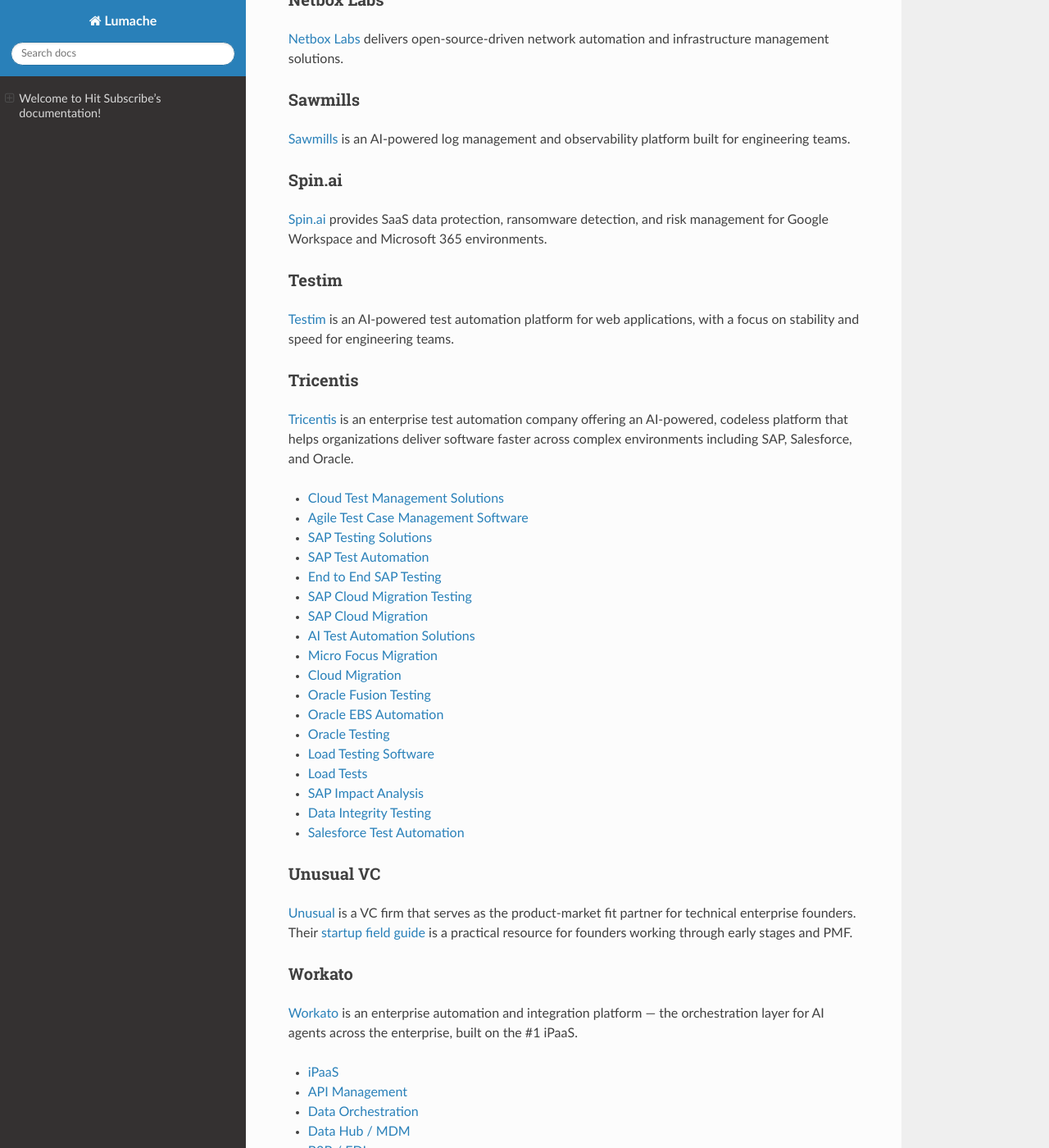
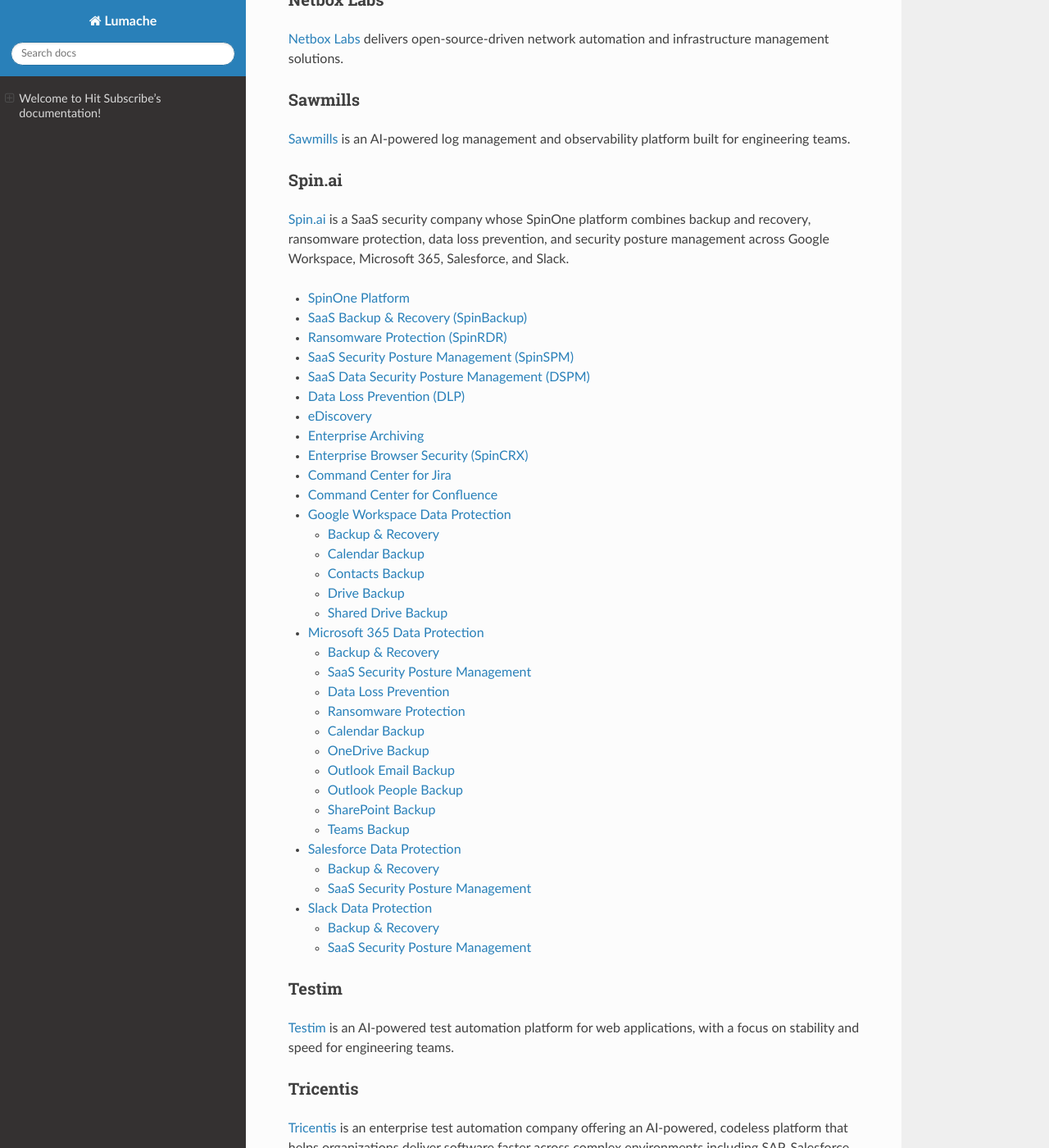
Before and after one commit to hit-subscribe/readthedocs, a Sphinx documentation site: the page built from docs/source/index.rst, in a window 1280 px wide and 1400 px high, scrolled down 1956 px. Shown: the whole window at 82% size. Built offline with Sphinx 7.4.7 and the Read the Docs theme 3.1.0, drawn with Linux system fonts in a browser that asks for light colours; some of the changed text lies outside the part shown.

Commit message:
Enhance documentation for Spin.ai, Wrangle
Expanded the Spin.ai section with detailed descriptions of the SpinOne platform and its features, as well as added new sections for Wrangle and Zilliz.

```diff
--- a/docs/source/index.rst
+++ b/docs/source/index.rst
@@ -76,7 +76,49 @@ Sawmills
 
 Spin.ai
 -------
-`Spin.ai <https://spin.ai/>`_ provides SaaS data protection, ransomware detection, and risk management for Google Workspace and Microsoft 365 environments.
+`Spin.ai <https://spin.ai/>`_ is a SaaS security company whose SpinOne platform combines backup and recovery, ransomware protection, data loss prevention, and security posture management across Google Workspace, Microsoft 365, Salesforce, and Slack.
+
+- `SpinOne Platform <https://spin.ai/platform/spinone>`_
+- `SaaS Backup & Recovery (SpinBackup) <https://spin.ai/platform/backup-and-recovery>`_
+- `Ransomware Protection (SpinRDR) <https://spin.ai/platform/ransomware-protection>`_
+- `SaaS Security Posture Management (SpinSPM) <https://spin.ai/platform/saas-security-posture-management>`_
+- `SaaS Data Security Posture Management (DSPM) <https://spin.ai/platform/dspm>`_
+- `Data Loss Prevention (DLP) <https://spin.ai/platform/dlp>`_
+- `eDiscovery <https://spin.ai/platform/ediscovery>`_
+- `Enterprise Archiving <https://spin.ai/platform/enterprise-archiving-solution>`_
+- `Enterprise Browser Security (SpinCRX) <https://spin.ai/platform/enterprise-browser-security>`_
+- `Command Center for Jira <https://spin.ai/platform/jira>`_
+- `Command Center for Confluence <https://spin.ai/platform/confluence>`_
+- `Google Workspace Data Protection <https://spin.ai/platform/google-workspace>`_
+
+  - `Backup & Recovery <https://spin.ai/platform/google-workspace/backup-and-recovery>`_
+  - `Calendar Backup <https://spin.ai/platform/google-workspace/backup-and-recovery/calendar>`_
+  - `Contacts Backup <https://spin.ai/platform/google-workspace/backup-and-recovery/contacts>`_
+  - `Drive Backup <https://spin.ai/platform/google-workspace/backup-and-recovery/drive>`_
+  - `Shared Drive Backup <https://spin.ai/platform/google-workspace/backup-and-recovery/shared-drive>`_
+
+- `Microsoft 365 Data Protection <https://spin.ai/platform/microsoft-office-365>`_
+
+  - `Backup & Recovery <https://spin.ai/platform/microsoft-office-365/backup-and-recovery>`_
+  - `SaaS Security Posture Management <https://spin.ai/platform/microsoft-office-365/apps-security>`_
+  - `Data Loss Prevention <https://spin.ai/platform/microsoft-office-365/data-leak-prevention>`_
+  - `Ransomware Protection <https://spin.ai/platform/microsoft-office-365/ransomware-protection>`_
+  - `Calendar Backup <https://spin.ai/platform/microsoft-office-365/backup-and-recovery/calendar>`_
+  - `OneDrive Backup <https://spin.ai/platform/microsoft-office-365/backup-and-recovery/one-drive>`_
+  - `Outlook Email Backup <https://spin.ai/platform/microsoft-office-365/backup-and-recovery/outlook>`_
+  - `Outlook People Backup <https://spin.ai/platform/microsoft-office-365/backup-and-recovery/outlook-people>`_
+  - `SharePoint Backup <https://spin.ai/platform/microsoft-office-365/backup-and-recovery/sharepoint>`_
+  - `Teams Backup <https://spin.ai/platform/microsoft-office-365/backup-and-recovery/teams>`_
+
+- `Salesforce Data Protection <https://spin.ai/platform/salesforce>`_
+
+  - `Backup & Recovery <https://spin.ai/platform/salesforce/backup-and-recovery>`_
+  - `SaaS Security Posture Management <https://spin.ai/platform/salesforce/apps-security>`_
+
+- `Slack Data Protection <https://spin.ai/platform/slack>`_
+
+  - `Backup & Recovery <https://spin.ai/platform/slack/backup-and-recovery>`_
+  - `SaaS Security Posture Management <https://spin.ai/platform/slack/apps-security>`_
 
 Testim
 ------
@@ -125,6 +167,19 @@ Workato
 - `AIRO, AI CoPilot <https://www.workato.com/platform/copilots>`_
 - `Low Code Workflow Apps <https://www.workato.com/platform/workflow-apps>`_
 
+Wrangle
+-------
+`Wrangle <https://www.wrangle.io/>`_ is an AI-powered ticketing and workflow platform built into Slack and Microsoft Teams, giving teams a modern help desk for both internal and external support without leaving their chat tool.
+
+- `Agentic AI <https://www.wrangle.io/agentic-ai>`_
+- `Internal Helpdesk <https://www.wrangle.io/internal-ticketing>`_
+- `External Customer Ticketing <https://www.wrangle.io/external-ticketing>`_
+- `IT Help Desk <https://www.wrangle.io/wrangle-for-it>`_
+- `Human Resources <https://www.wrangle.io/wrangle-for-hr>`_
+- `Customer Support <https://www.wrangle.io/wrangle-for-cx>`_
+- `Integrations <https://www.wrangle.io/integrations>`_
+- `Zendesk Integration <https://www.wrangle.io/wrangle-for-zendesk>`_
+
 Zilliz
 ------
 `Zilliz <https://zilliz.com/>`_ builds Milvus, the open-source vector database, and offers cloud-native vector search infrastructure for AI applications.
```
